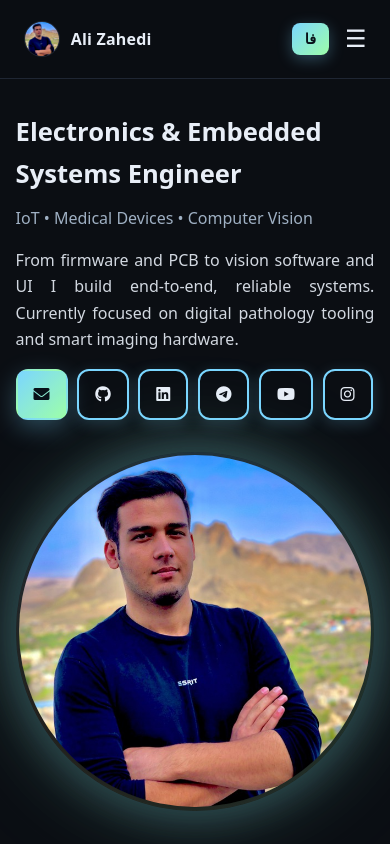
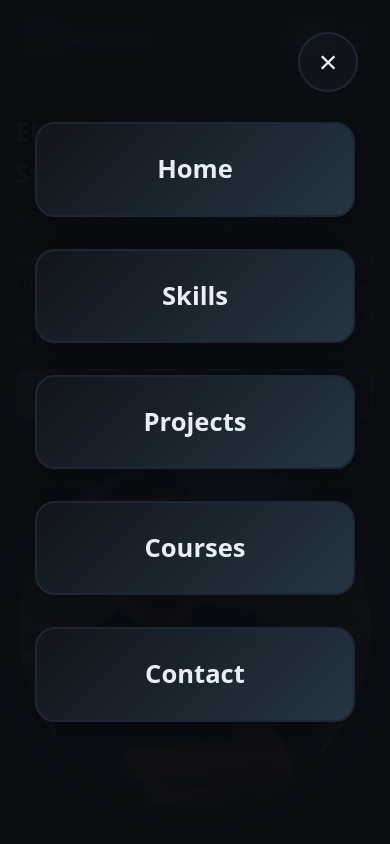
Before and after one commit to alixahedi/Alixahedi.github.io, a plain HTML site: page index.html in a window 390 px wide. Both pictures are taken after a click on the button "Menu". Shown: the top 844 px of the page. Drawn offline with Linux system fonts and the light colour scheme.

Commit message:
Enhance mobile menu styles by adding !important to display properties for better override control

```diff
--- a/css/style.css
+++ b/css/style.css
@@ -732,7 +732,7 @@ h2{ font-size:clamp(1.2rem, 2.6vw, 1.8rem); margin:0 0 .8rem; }
 
   /* Mobile Menu Overlay */
   .navlinks{
-    display:none;
+    display:none !important;
     position:fixed;
     top:0;
     left:0;
@@ -751,8 +751,8 @@ h2{ font-size:clamp(1.2rem, 2.6vw, 1.8rem); margin:0 0 .8rem; }
     transition:all 0.3s ease;
   }
 
-  .navlinks.open{
-    display:flex;
+  .navlinks.active{
+    display:flex !important;
     opacity:1;
     transform:translateY(0);
   }
```
